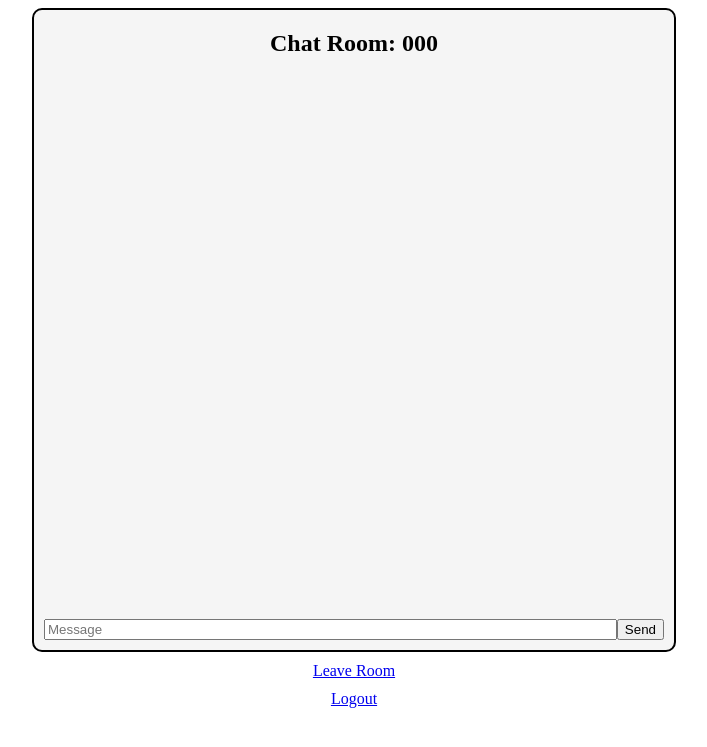
After one commit to athomas97/chatroom_app, a Flask app: template templates/room.html in a window 1280 px wide. The commit adds this page. Shown: the top 747 px of the page, without its empty margins (286-993 px from the left). Run offline with Flask 3, Linux system fonts and the light colour scheme; the template is opened without the code that fills it: most values are stand-ins (such as "Sample title", 1, 10 or a date in 2020); some libraries are stand-ins or nearby versions.

Commit message:
added in a basic chatroom feature

```diff
--- a/app.py
+++ b/app.py
@@ -1,7 +1,16 @@
 import os
+import random
+from string import ascii_uppercase
 from pathlib import Path
 
-from flask import Flask, redirect, render_template, url_for
+from flask import (
+    Flask,
+    redirect,
+    render_template,
+    url_for,
+    session,
+    request
+)
 from flask_bcrypt import Bcrypt
 from flask_login import (
     LoginManager,
@@ -12,6 +21,12 @@ from flask_login import (
     current_user
 )
 from flask_sqlalchemy import SQLAlchemy
+from flask_socketio import (
+    join_room,
+    leave_room,
+    send,
+    SocketIO
+)
 from flask_wtf import FlaskForm
 from wtforms import PasswordField, StringField, SubmitField
 from wtforms.validators import InputRequired, Length, ValidationError
@@ -24,11 +39,23 @@ if not app.config["SECRET_KEY"]:
 database_path = Path(__file__).resolve().parent / "database.db"
 app.config["SQLALCHEMY_DATABASE_URI"] = f"sqlite:///{database_path}"
 
+socketio = SocketIO(app)
+
 db = SQLAlchemy(app)
 bcrypt = Bcrypt(app)
 
 login_manager = LoginManager(app)
 login_manager.login_view = "login"
+
+rooms = {}
+
+def generate_unique_code(length):
+    while True:
+        code = ""
+        for _ in range(length):
+            code += random.choice(ascii_uppercase)
+        if code not in rooms:
+            return code
 
 @login_manager.user_loader
 def load_user(user_id):
@@ -75,11 +102,6 @@ def home():
         return redirect(url_for("chatroom"))
     return redirect(url_for("login"))
 
-@app.route('/chatroom', methods=['GET', 'POST'])
-@login_required
-def chatroom():
-    return render_template('chatroom.html')
-
 @app.route('/login', methods=['GET', 'POST'])
 def login():
     form = LoginForm()
@@ -114,5 +136,93 @@ def register():
 
     return render_template('register.html', form=form)
 
+@app.route('/chatroom', methods=['GET', 'POST'])
+@login_required
+def chatroom():
+    if request.method == "POST":
+        name = current_user.username
+        code = request.form.get("code")
+        join = request.form.get("join", False)
+        create = request.form.get("create", False)
+
+        # TODO: Update to send error if we cant access username?
+        if not name:
+            print("ERROR: Could not retrieve username")
+            return redirect(url_for('login'))
+        if join != False and not code:
+            return render_template(
+                'chatroom.html', error="Please enter a room code", code=code, name=name
+            )
+
+        room = code
+        if create != False:
+            room = generate_unique_code(4);
+            rooms[room] = {"members": 0, "messages": []}
+        elif code not in rooms:
+            return render_template(
+                'chatroom.html', error="Room does not exist", code=code, name=name
+            )
+
+        session["room"] = room
+        return redirect(url_for("room", code=room))
+
+    session.pop("room", None)
+    return render_template('chatroom.html')
+
+@app.route('/chatroom/<code>')
+@login_required
+def room(code):
+    room = session.get("room")
+    if room is None or current_user.username is None or room not in rooms:
+        return redirect(url_for("chatroom"))
+    return render_template(
+        'room.html',
+        code=room,
+        messages=rooms[room]["messages"]
+    )
+
+@socketio.on("message")
+def message(data):
+    room = session.get("room")
+    if room not in rooms:
+        return
+
+    content = {
+        "name": current_user.username,
+        "message": data["data"]
+    }
+    send(content, to=room)
+    rooms[room]["messages"].append(content)
+    print(f"{current_user.username} said: {data['data']}")
+
+@socketio.on("connect")
+def connect(auth):
+    room = session.get("room")
+
+    if not room or not current_user.is_authenticated:
+        return
+    if room not in rooms:
+        leave_room(room)
+        return
+
+    join_room(room)
+    send({"name": current_user.username, "message": "has entered the room"}, to=room)
+    rooms[room]["members"] += 1
+    print(f"{current_user.username} joined room {room}")
+
+@socketio.on("disconnect")
+def disconnect():
+    room = session.get("room")
+    name = current_user.username
+    leave_room(room)
+
+    if room in rooms:
+        rooms[room]["members"] -= 1
+        if rooms[room]["members"] <= 0:
+            del rooms[room]
+
+    send({"name": name, "message": "has left the room"}, to=room)
+    print(f"{name} left room {room}")
+
 if __name__ == "__main__":
-    app.run(debug=True)
+    socketio.run(app, debug=True)
--- /dev/null
+++ b/static/css/style.css
@@ -0,0 +1,67 @@
+.content {
+    display: flex;
+    align-items: center;
+    justify-content: center;
+}
+
+.container {
+    display: flex;
+    flex-direction: column;
+    align-items: center;
+    justify-content: center;
+    gap: 10px;
+}
+
+.join {
+    display: flex;
+    flex-direction: row;
+    width: 100%;
+}
+
+.create-btn {
+    width: 100%;
+}
+
+.message-box {
+    display: flex;
+    flex-direction: column;
+    border: solid 2px black;
+    border-radius: 10px;
+    background-color: whitesmoke;
+    height: 80vh;
+    width: 80vh;
+    align-items: stretch;
+}
+
+.messages {
+    overflow-y: scroll;
+    flex: 1;
+    width: 100%;
+}
+
+.inputs {
+    display: flex;
+    padding: 10px;
+}
+
+h2 {
+    text-align: center;
+}
+
+#message {
+    flex: 1;
+}
+
+.text {
+    display: flex;
+    flex-direction: row;
+    align-items: center;
+    justify-content: space-between;
+    padding-left: 10px;
+    padding-right: 10px;
+}
+
+.muted {
+    font-size: 10px;
+    color: darkgray;
+}
--- /dev/null
+++ b/templates/base.html
@@ -0,0 +1,20 @@
+<!DOCTYPE html>
+<html lang="en">
+<head>
+    <meta charset="UTF-8">
+    <meta name="viewport" content="width=device-width, initial-scale=1.0">
+    <title>Chat App</title>
+    <link
+        rel="stylesheet"
+        href="{{ url_for('static', filename='css/style.css') }}"
+    />
+    <script
+        src="https://cdnjs.cloudflare.com/ajax/libs/socket.io/4.0.1/socket.io.js"
+        integrity="sha512-q/dWJ3kcmjBLU4Qc47E4A9kTB4m3wuTY7vkFJDTZKjTs8jhyGQnaUrxa0Ytd0ssMZhbNua9hE+E7Qv1j+DyZwA=="
+        crossorigin="anonymous"
+    ></script>
+</head>
+<body>
+    <div class="content">{% block content %} {% endblock %}</div>
+</body>
+</html>
--- /dev/null
+++ b/templates/room.html
@@ -0,0 +1,65 @@
+{% extends 'base.html' %}
+{% block content %}
+<div class="container">
+    <div class="message-box">
+        <h2>Chat Room: {{ code }}</h2>
+        <div class="messages" id="messages">
+
+        </div>
+        <div class="inputs">
+            <input
+                type="text"
+                rows="3"
+                placeholder="Message"
+                name="message"
+                id="message"
+            />
+            <button
+                type="button"
+                name="send"
+                id="send-btn"
+                onClick="sendMessage()"
+            >
+                Send
+            </button>
+        </div>
+    </div>
+    <a href="{{ url_for('chatroom') }}">Leave Room</a>
+    <a href="{{ url_for('logout') }}">Logout</a>
+</div>
+<script type="text/javascript">
+    var socketio = io();
+    const messages = document.getElementById("messages")
+
+    const createMessage = (name, msg) => {
+        // TODO: Date will not show proper date when msg was sent
+        const content = `
+        <div class="text">
+            <span>
+                <strong>${name}</strong>: ${msg}
+            </span>
+            <span class="muted">
+                ${new Date().toLocaleDateString()}
+            </span>
+        </div>
+        `;
+        messages.innerHTML += content;
+    };
+
+    socketio.on("message", (data) => {
+        createMessage(data.name, data.message)
+    });
+
+    const sendMessage = () => {
+        const message = document.getElementById("message");
+        if (message.value == "") return;
+        socketio.emit("message", {data: message.value});
+        message.value = "";
+    };
+</script>
+{% for msg in messages %}
+    <script type="text/javascript">
+        createMessage("{{ msg.name }}", "{{ msg.message }}");
+    </script>
+{% endfor %}
+{% endblock %}
```
Also changed, not shown: templates/chatroom.html (+15 -12 lines), templates/login.html (+6 -11 lines), templates/register.html (+6 -11 lines).
